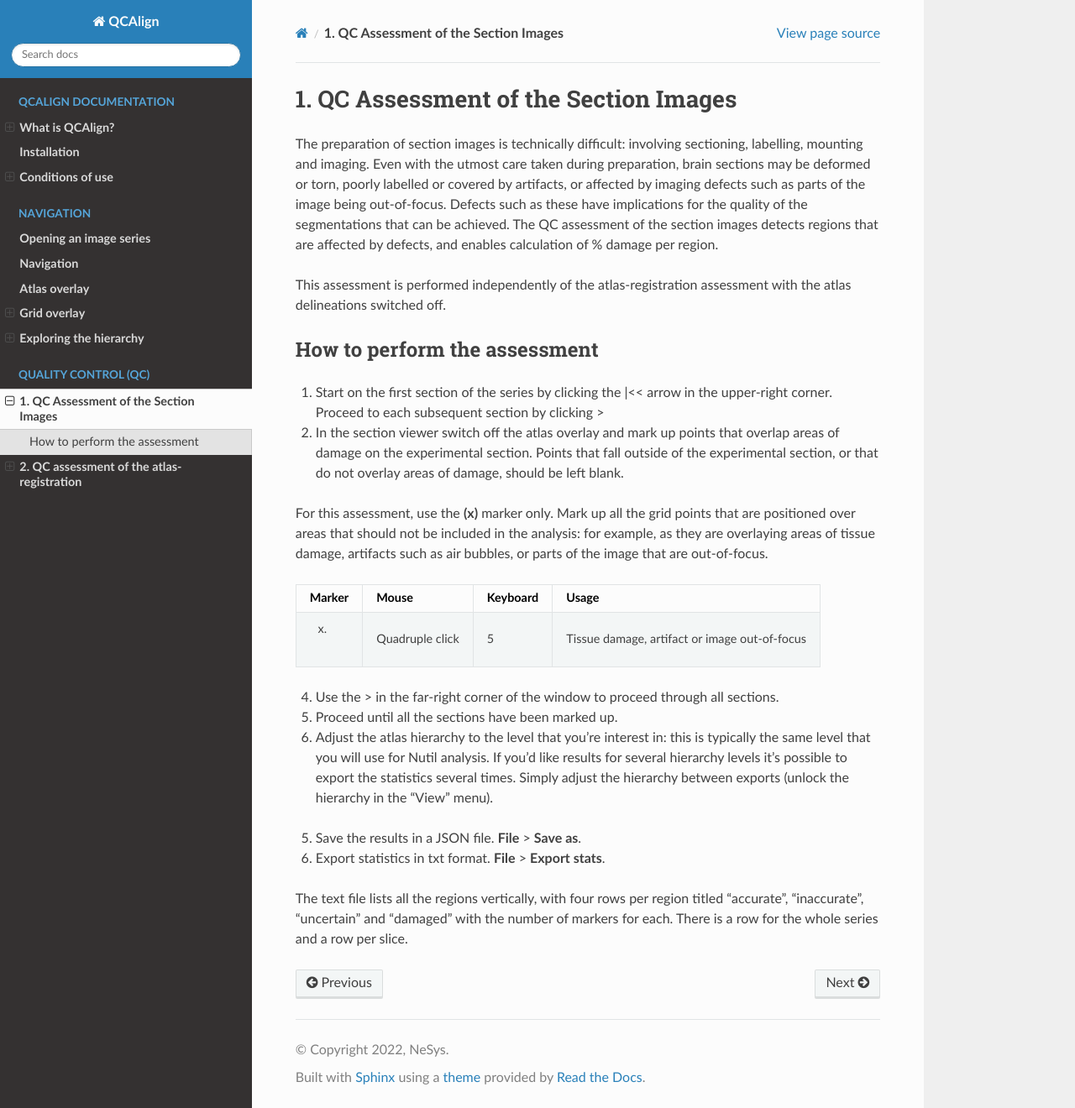
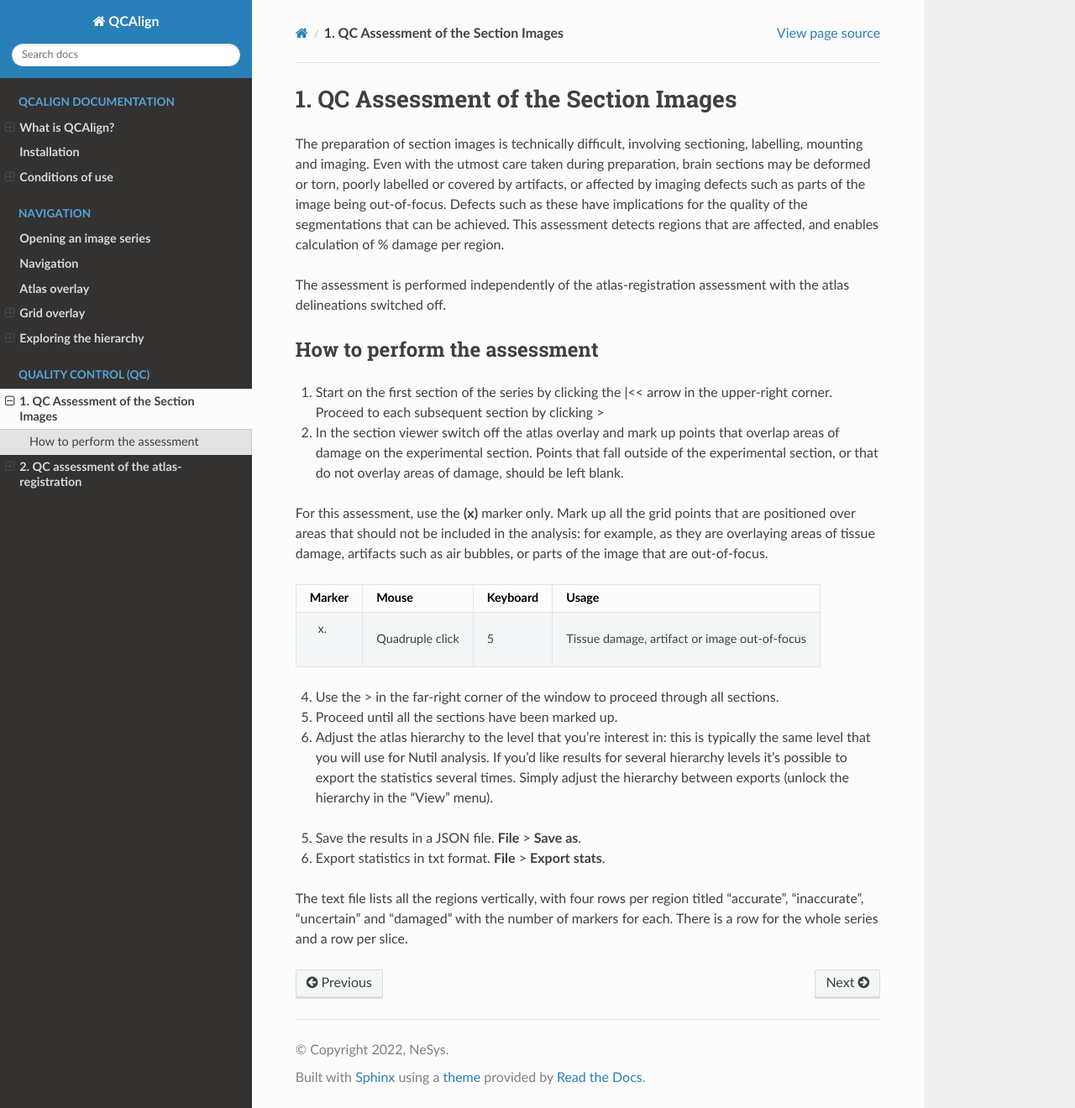
Before and after one commit to Neural-Systems-at-UIO/QCAlign, a Sphinx documentation site: the page built from docs/QCtissue.rst, in a window 1280 px wide and 1320 px high. Shown: the whole window at 84% size. Built offline with Sphinx 7.4.7 and the Read the Docs theme 2.0.0, drawn with Linux system fonts in a browser that asks for light colours.

Commit message:
Update QCtissue.rst

```diff
--- a/docs/QCtissue.rst
+++ b/docs/QCtissue.rst
@@ -1,9 +1,9 @@
 **1. QC Assessment of the Section Images**
 ============================================
 
-The preparation of section images is technically difficult: involving sectioning, labelling, mounting and imaging. Even with the utmost care taken during preparation, brain sections may be deformed or torn, poorly labelled or covered by artifacts, or affected by imaging defects such as parts of the image being out-of-focus. Defects such as these have implications for the quality of the segmentations that can be achieved. The QC assessment of the section images detects regions that are affected by defects, and enables calculation of % damage per region.
+The preparation of section images is technically difficult, involving sectioning, labelling, mounting and imaging. Even with the utmost care taken during preparation, brain sections may be deformed or torn, poorly labelled or covered by artifacts, or affected by imaging defects such as parts of the image being out-of-focus. Defects such as these have implications for the quality of the segmentations that can be achieved. This assessment detects regions that are affected, and enables calculation of % damage per region.
 
-This assessment is performed independently of the atlas-registration assessment with the atlas delineations switched off.
+The assessment is performed independently of the atlas-registration assessment with the atlas delineations switched off.
 
 How to perform the assessment
 ------------------------------
```
